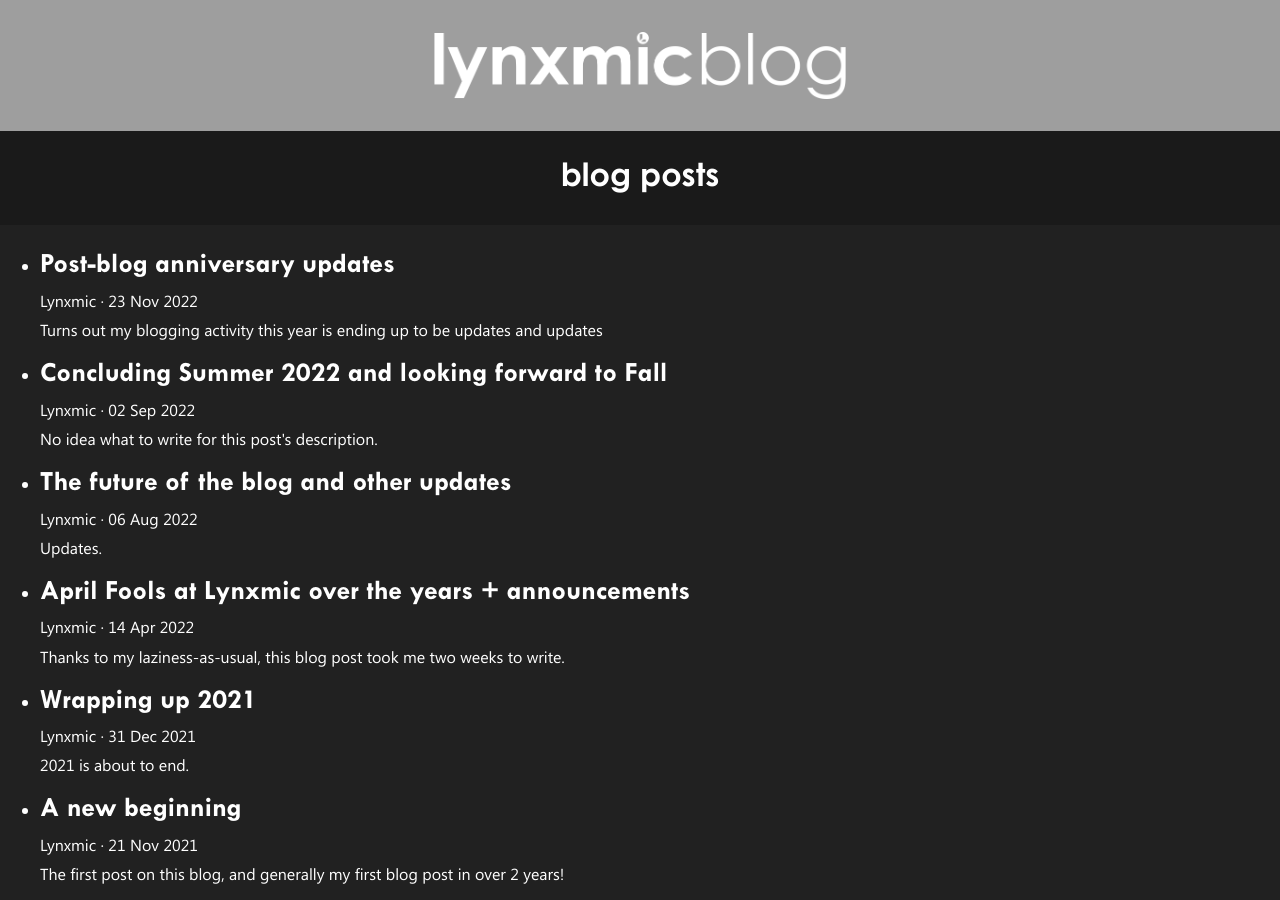
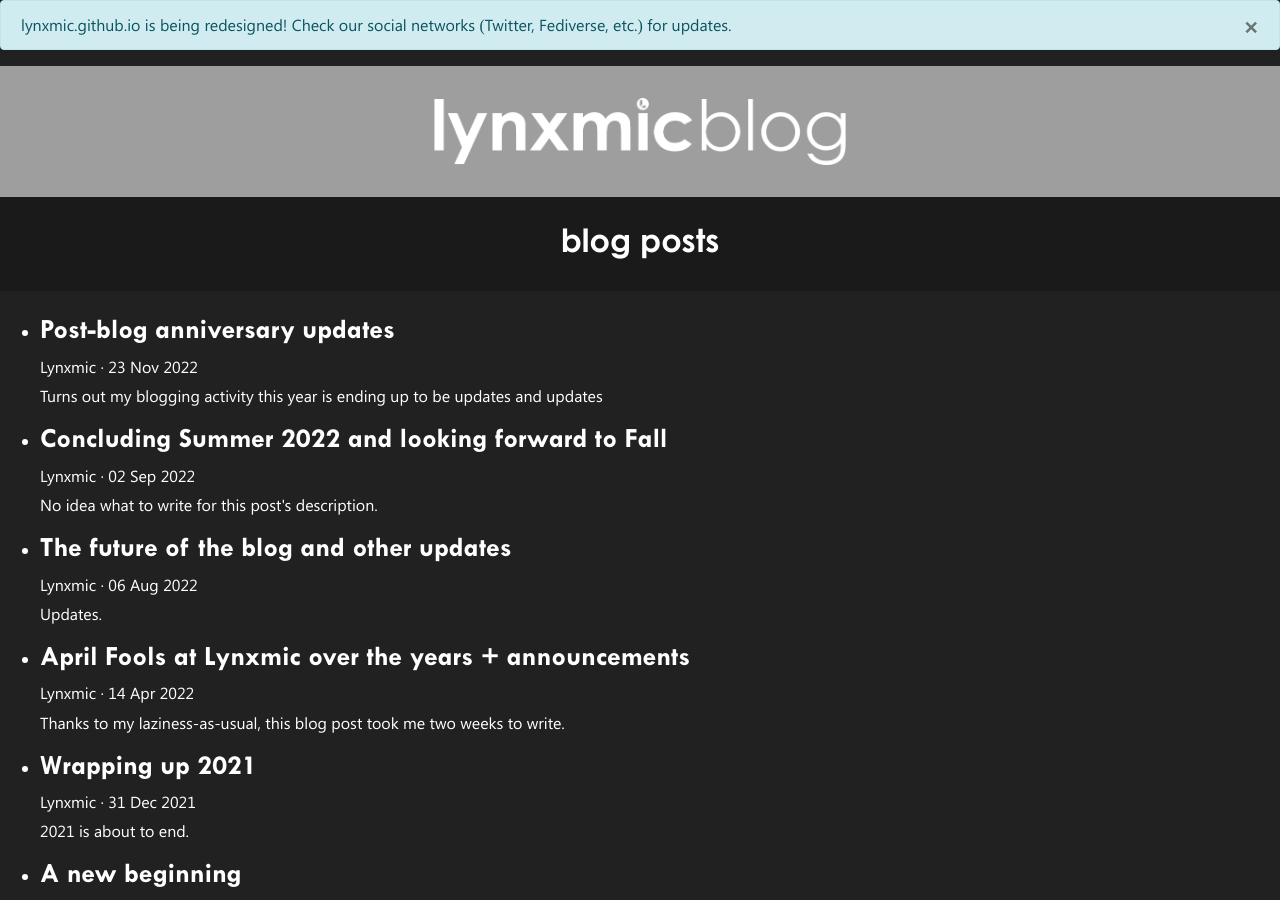
Before and after one commit to theclyron/lynxblog, a Jekyll site: the page built from docs/index.html, in a window 1280 px wide and 900 px high. Built offline with Jekyll 4.4.1, drawn with Linux system fonts in a browser that asks for light colours; nearby versions of some CDN libraries; the list of posts is cut into pages by our own code.

Commit message:
Add notice regarding the redesigning of the website

```diff
--- a/docs/_layouts/homepage.html
+++ b/docs/_layouts/homepage.html
@@ -63,6 +63,12 @@
 </head>
 
 <body>
+    <div class="alert alert-info" role="alert">
+    lynxmic.github.io is being redesigned! Check our social networks (Twitter, Fediverse, etc.) for updates.
+    <button type="button" class="close" data-dismiss="alert" aria-label="Close">
+      <span aria-hidden="true">&times;</span>
+    </button>
+  </div>
   <div style="background-image: url('https://lynxmic.github.io/img/bg2.png');">
   <br>
   <div class="d-flex flex-row flex-center">
```
